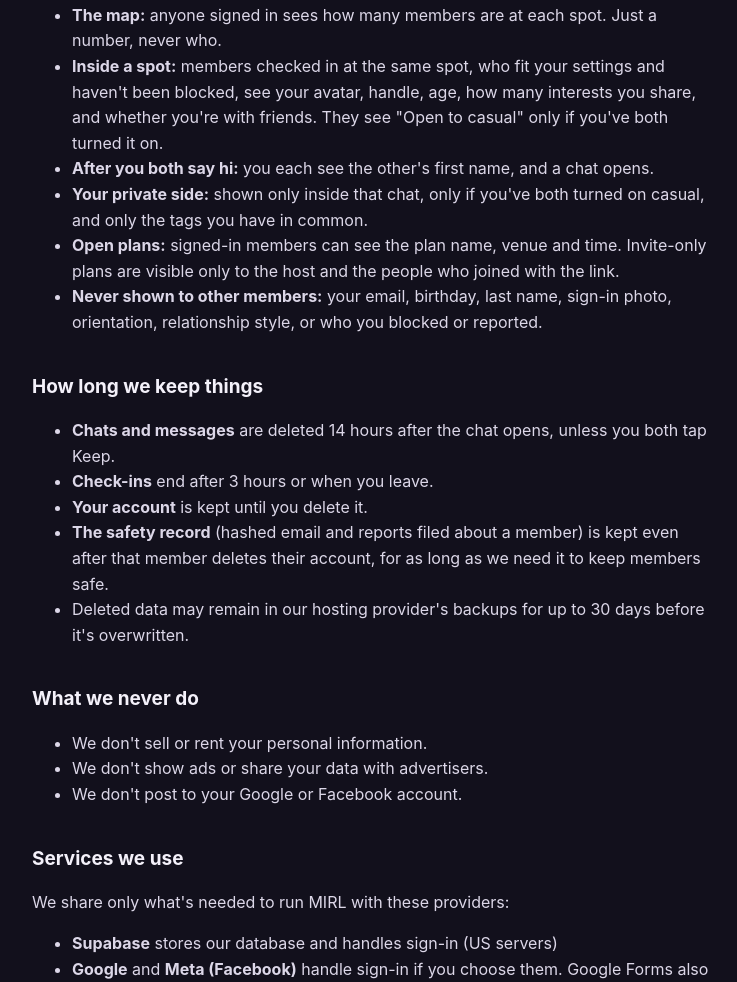
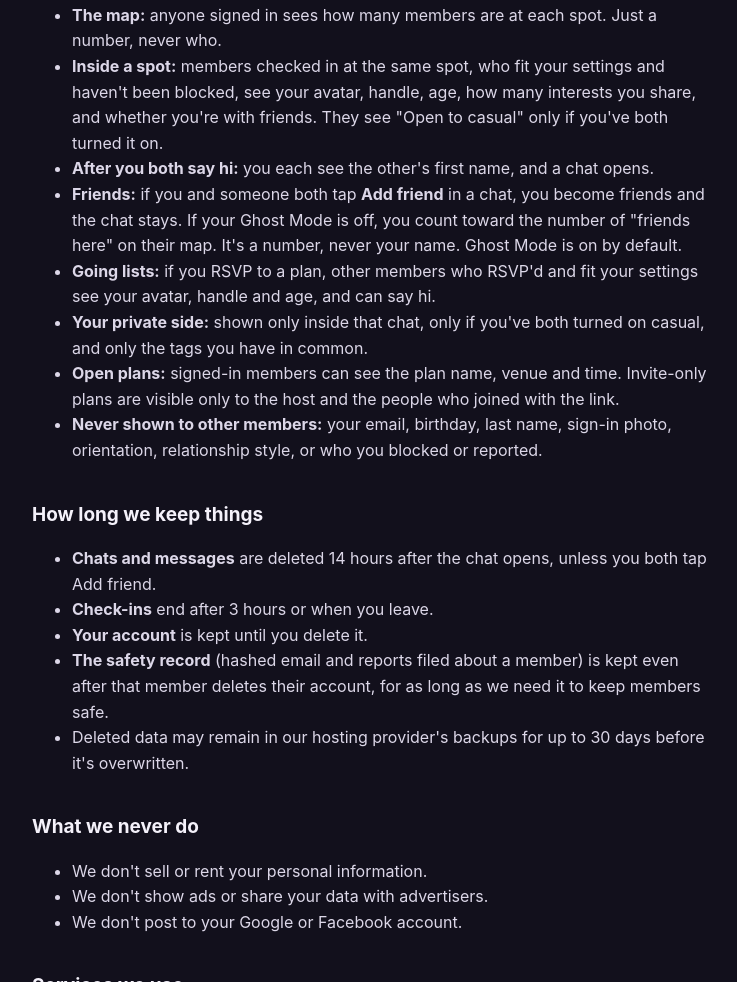
Before and after one commit to gomirl/gomirl.github.io, a plain HTML site: page privacy/index.html in a window 1280 px wide. Shown: the part 1810-2792 px from the top of the page, without its empty margins (268-1005 px from the left). Drawn offline with Linux system fonts and the light colour scheme.

Commit message:
Update friend addition process in privacy policy

```diff
--- a/privacy/index.html
+++ b/privacy/index.html
@@ -59,6 +59,8 @@ th{color:var(--muted);font-weight:600}
 <li><b>The map:</b> anyone signed in sees how many members are at each spot. Just a number, never who.</li>
 <li><b>Inside a spot:</b> members checked in at the same spot, who fit your settings and haven't been blocked, see your avatar, handle, age, how many interests you share, and whether you're with friends. They see "Open to casual" only if you've both turned it on.</li>
 <li><b>After you both say hi:</b> you each see the other's first name, and a chat opens.</li>
+<li><b>Friends:</b> if you and someone both tap <b>Add friend</b> in a chat, you become friends and the chat stays. If your Ghost Mode is off, you count toward the number of "friends here" on their map. It's a number, never your name. Ghost Mode is on by default.</li>
+<li><b>Going lists:</b> if you RSVP to a plan, other members who RSVP'd and fit your settings see your avatar, handle and age, and can say hi.</li>
 <li><b>Your private side:</b> shown only inside that chat, only if you've both turned on casual, and only the tags you have in common.</li>
 <li><b>Open plans:</b> signed-in members can see the plan name, venue and time. Invite-only plans are visible only to the host and the people who joined with the link.</li>
 <li><b>Never shown to other members:</b> your email, birthday, last name, sign-in photo, orientation, relationship style, or who you blocked or reported.</li>
@@ -66,7 +68,7 @@ th{color:var(--muted);font-weight:600}
 
 <h2>How long we keep things</h2>
 <ul>
-<li><b>Chats and messages</b> are deleted 14 hours after the chat opens, unless you both tap Keep.</li>
+<li><b>Chats and messages</b> are deleted 14 hours after the chat opens, unless you both tap Add friend.</li>
 <li><b>Check-ins</b> end after 3 hours or when you leave.</li>
 <li><b>Your account</b> is kept until you delete it.</li>
 <li><b>The safety record</b> (hashed email and reports filed about a member) is kept even after that member deletes their account, for as long as we need it to keep members safe.</li>
```
